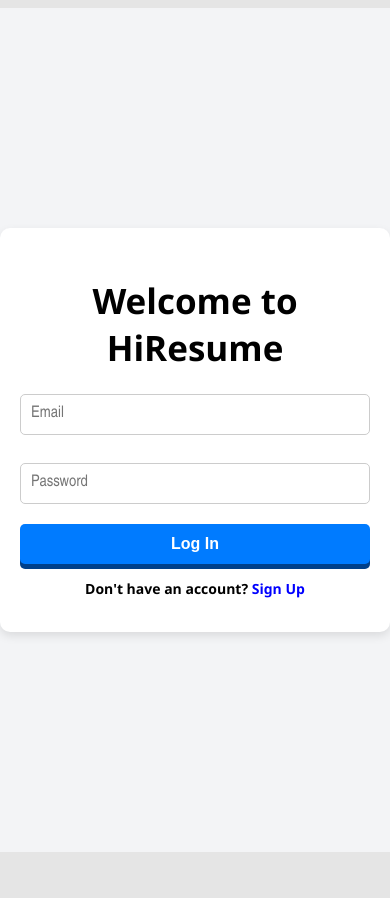
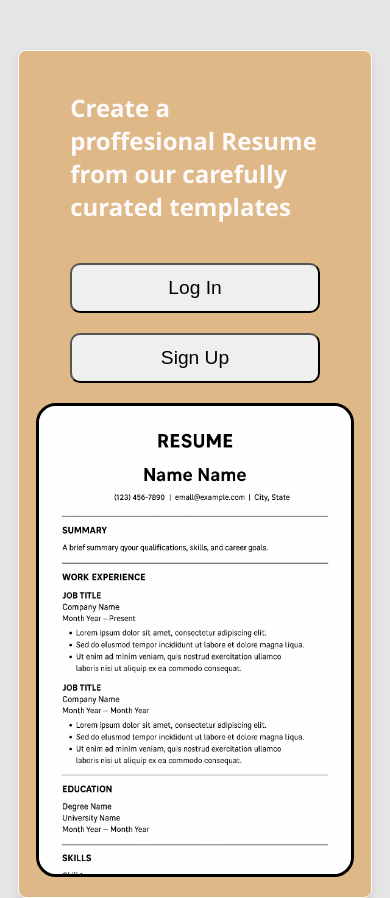
Before and after one commit to NtandoyenkosiZungu/base, a React (Vite) app: page / in a window 390 px wide. Before the commit the page ends 860 px from the top, so only its background shows below. Built offline with nearby package versions, Linux system fonts and the light colour scheme.

Commit message:
created a hero section and made the nav bar responsive to mobile

```diff
--- a/src/App.tsx
+++ b/src/App.tsx
@@ -11,6 +11,7 @@
 const Home = lazy(() => import('./components/Home/Home'));
 const LoginPage = lazy(() => import('./components/Home/LogIn'));
 const SignupPage = lazy(() => import('./components/Home/SignUp'));
+const HeroSection = lazy(() => import('./components/pages/HeroSection'));
 
 function App() {
 
@@ -21,16 +22,20 @@
 
   return (
     <>
+
+
     <AuthContextProvider>
         <Router>
             <Routes>
-              {/* Route for the login page */}
-              <Route path="/" element={
-                <Suspense fallback={<LoadingFallback/>} >
-                  <LoginPage />
-                </Suspense>
-              } />
+              {/* Route For Hero Section */}
 
+            <Route path='/' element={
+              <Suspense fallback={<LoadingFallback />}>
+                <HeroSection />
+              </Suspense>
+            } />
+
+             {/* Route for the login page */}
               <Route path='/login' element={
                 <Suspense fallback={<LoadingFallback/>}>
                   <LoginPage/>
--- /dev/null
+++ b/src/assets/styles/hero-section.css
@@ -0,0 +1,74 @@
+
+.hero {
+    padding: 40px 20px;
+    background-color: burlywood;
+    border: 1px solid #FFFBFC;
+    border-radius: 8px;
+
+    box-shadow: 0 4px 6px rgba(0, 0, 0, 0.1);
+
+
+    width: 80%;
+    height: 500px;
+
+    margin-left: auto;
+    margin-right: auto;
+    margin-top: 50px;
+
+    display: grid;
+    grid-template-columns: repeat(2, 1fr);
+    place-items: center;
+}
+
+
+
+
+.hero-image {
+    width: 60%;
+    height: 450px;
+    border-radius: 5%;
+    border: 3px solid black;
+}
+
+
+.text {
+    width: 80%;
+    height: 100%;
+    display: flex;
+    flex-direction: column;
+    justify-content: center;
+    align-items: center;
+
+    color: #FFFBFC;
+}
+
+button {
+    padding: 10px 24px;
+    border-radius: 10px;
+    width: 200px;
+    display: inline-block;
+}
+
+
+@media (max-width: 720px) {
+    .hero{
+        grid-template-columns: 1fr;
+        height: auto;
+        padding: 20px;
+    }
+
+    .hero-image {
+        margin-top: 20px;
+        width: 100%;
+        height: auto;
+
+        border-radius: 20px;
+    }
+
+    button {
+        width: 100%;
+        padding: 12px 0;
+        font-size: 1.2rem;
+        margin-top: 20px;
+    }
+}
--- a/src/assets/styles/home.css
+++ b/src/assets/styles/home.css
@@ -14,7 +14,9 @@
     color: #FFFBFC;
 }
 
-
+div.mobile-banner {
+    display: none;
+}
 
 .banner {
     margin-bottom: 20px;
@@ -135,7 +137,63 @@
 
 
 @media (max-width: 800px) {
-    div.banner {
+    div.mobile-banner {
+        display: block;
+        position: fixed;
+        top: 0;
+        left: 0;
+        right: 0;
+        height: 60px;
+        background-color: #0C0C0D;
+        color: #FFFBFC;
+        z-index: 100000000;
+    }
+
+    .mobile-banner h1 {
+        font-size: 30px;
+        font-weight: bold;
+        margin: 0;
+        padding: 10px 0;
+        padding-left: 10px;
+    }
+
+    div.banner{
+        position: fixed;
+        bottom: 0;
+        top: auto;
+        left: 15%;
+        right: 10%;
+        transform: translateX(-50%, -50%);
+        width: 80%;
+
+        border-radius: 20px;
+        padding: 5px;
+    }
+
+    .banner h1 {
         display: none;
     }
+
+    .banner-btns {
+        position: absolute;
+        top: 50%;
+        left: 50%;
+        transform: translate(-50%, -50%); /* Centers both horizontally & vertically */
+        display: grid;
+        grid-template-columns: repeat(4, 1fr);
+        gap: 50px;
+    }
+
+
+    .banner-btns > button > p {
+        display: none;
+    }
+
+    .banner-btns > button {
+        width: 50px;
+        height: 50px;
+        border-radius: 50%;
+
+        box-shadow: none;
+    }
 }
--- a/src/components/ATS-Analyzer/ATS-Analyzer.tsx
+++ b/src/components/ATS-Analyzer/ATS-Analyzer.tsx
@@ -61,7 +61,35 @@
         const reference = useContext(ReferenceContext);
         if (!reference) return null;
 
-    const handleAnalyzeClick = async() => {
+        const makeRequest = async() => {
+            setIsLoading(true);
+            fetch("https://openrouter.ai/api/v1/chat/completions", {
+                method: "POST",
+                headers: {
+                    "Authorization": "Bearer <OPENROUTER_API_KEY>",
+                    "HTTP-Referer": "<YOUR_SITE_URL>", // Optional. Site URL for rankings on openrouter.ai.
+                    "X-Title": "<YOUR_SITE_NAME>", // Optional. Site title for rankings on openrouter.ai.
+                    "Content-Type": "application/json"
+                },
+                body: JSON.stringify({
+                    "model": "z-ai/glm-4.5-air:free",
+                    "messages": [
+                        {
+                            "role": "user",
+                            "content": "What is the meaning of life?"
+                        }
+                    ]
+                })
+            }).then(response => {
+                console.log(response);
+            }).catch(error => {
+                console.log(error.message);
+            });
+            setIsLoading(false);
+
+        }
+
+        /*const handleAnalyzeClick = async() => {
 
         try {
             setIsLoading(true);
@@ -143,6 +171,8 @@
 }
 `;
 
+
+
     const response = await analyzeResume(resumeText, description)
     ats.setResult(response);
     ats.setIsAvailable(true);
@@ -155,7 +185,7 @@
     setIsLoading(false);
 }
 
-    }
+        } */
 
     return (
     <Dropdown title="Job Description">
@@ -168,7 +198,7 @@
                 />
             </span>
         </div>
-        <button className="analyze-btn" disabled={isLoading} onClick={() => handleAnalyzeClick()}>
+        <button className="analyze-btn" disabled={isLoading} onClick={() => makeRequest()}>
            {isLoading? "Analysing " : "Analyze"}
            {isLoading && <div className="analyze-loader"></div>}
         </button>
--- a/src/components/Forms/detailForm.tsx
+++ b/src/components/Forms/detailForm.tsx
@@ -21,7 +21,7 @@
 );
 
 const DetailForm: React.FC = () => {
-  const [formState, setFormState] = useState<boolean>(false); // State to toggle between input form and ATS component
+  const [formState, setFormState] = useState<boolean>(true); // State to toggle between input form and ATS component
 
   const ats = useContext(ATSContext);
   if (!ats) return null;
--- a/src/components/Home/Home.tsx
+++ b/src/components/Home/Home.tsx
@@ -15,7 +15,7 @@
 import { AchievementContext } from "../../Contexts/AchievementContext";
 import { icons } from "../Extra/icons";
 import { LoadingFallback } from '../Extra/LoadingFallback';
-import { MainContextProvider } from '../../Contexts/MainFunctionContext';
+//import { MainContextProvider } from '../../Contexts/MainFunctionContext';
 
 
 const DetailForm = lazy(() => import('../Forms/detailForm'))
@@ -233,27 +233,30 @@
                 <h1>HiResume</h1>
                <div className="banner-btns">
                     <button className="save-btn" onClick={() => save()}>
-                        Save
+                        <p>Save</p>
                         <img src={icons.save} alt="" />
                     </button>
                     <button className="download-btn"  onClick={()=> handleOpenGallery()}>
-                        Template
+                        <p>Template</p>
                         <img src={icons.res_template} alt="" />
                     </button>
                     <button onClick={onDownloadButtonClick} className="download-btn" disabled = {downloadStatus}>
                         {
-                            downloadStatus == false ? "Download" : "Downloading"
+                            downloadStatus == false ? <p>Download</p> : <p>Downloading</p>
                         }
                         {
                             downloadStatus == false ?<img src={icons.download} alt="" /> :  <div className="loader"></div>
                         }
                     </button>
                     <button className="account-info">
-                        {username}
+                        <p>{username}</p>
                         <img src={icons.account} alt="" />
                     </button>
                </div>
 
+            </div>
+            <div className='mobile-banner'>
+                <h1>HiResume</h1>
             </div>
             <Suspense fallback = {<LoadingFallback/>}>
                 <DetailForm/>
--- /dev/null
+++ b/src/components/pages/HeroSection.tsx
@@ -0,0 +1,31 @@
+
+import '../../assets/styles/hero-section.css'
+import mainImage from '../../assets/images/img-one.png'
+import { useNavigate } from 'react-router-dom'
+
+const HeroSection = () => {
+    const navigate = useNavigate();
+    return (
+        <main>
+            <div className='hero'>
+                <div className='text'>
+                    <h2>Create a proffesional Resume from our carefully curated templates</h2>
+                    <button
+                        onClick={()=> navigate('/login')}
+                    >
+                        Log In
+                    </button>
+                    <button
+                        onClick={()=> navigate('/signup')}
+                    >
+                        Sign Up
+                    </button>
+                </div>
+                <img  className='hero-image' src={mainImage} alt="Resume Image"  />
+            </div>
+        </main>
+    )
+}
+
+
+export default HeroSection;
--- a/src/index.css
+++ b/src/index.css
@@ -1,3 +1,8 @@
+body {
+  padding: 0;
+  margin: 0;
+}
+
 a {
     color: blue;
     text-decoration: none;
```
Also changed, not shown: src/assets/images/img-one.png (added).
